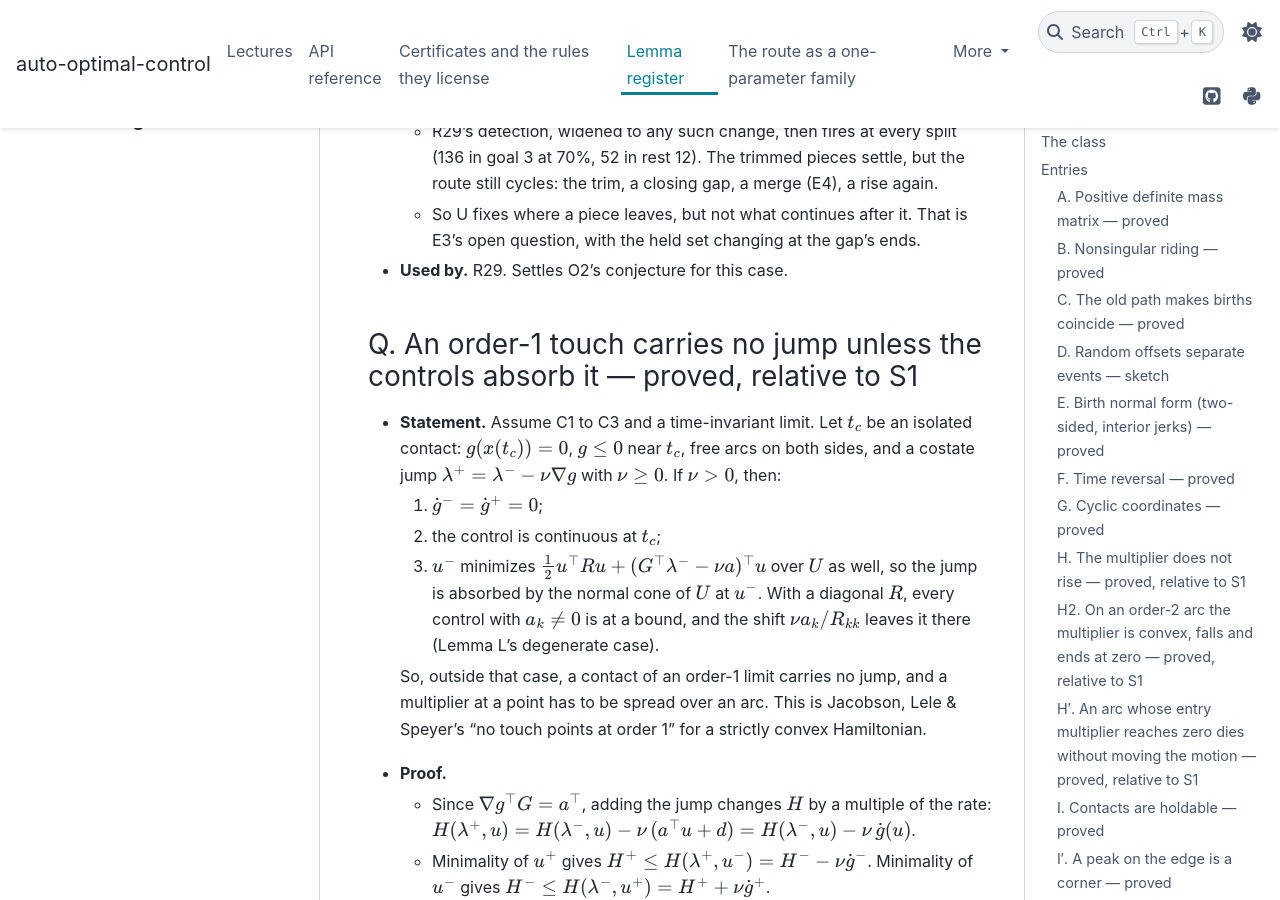
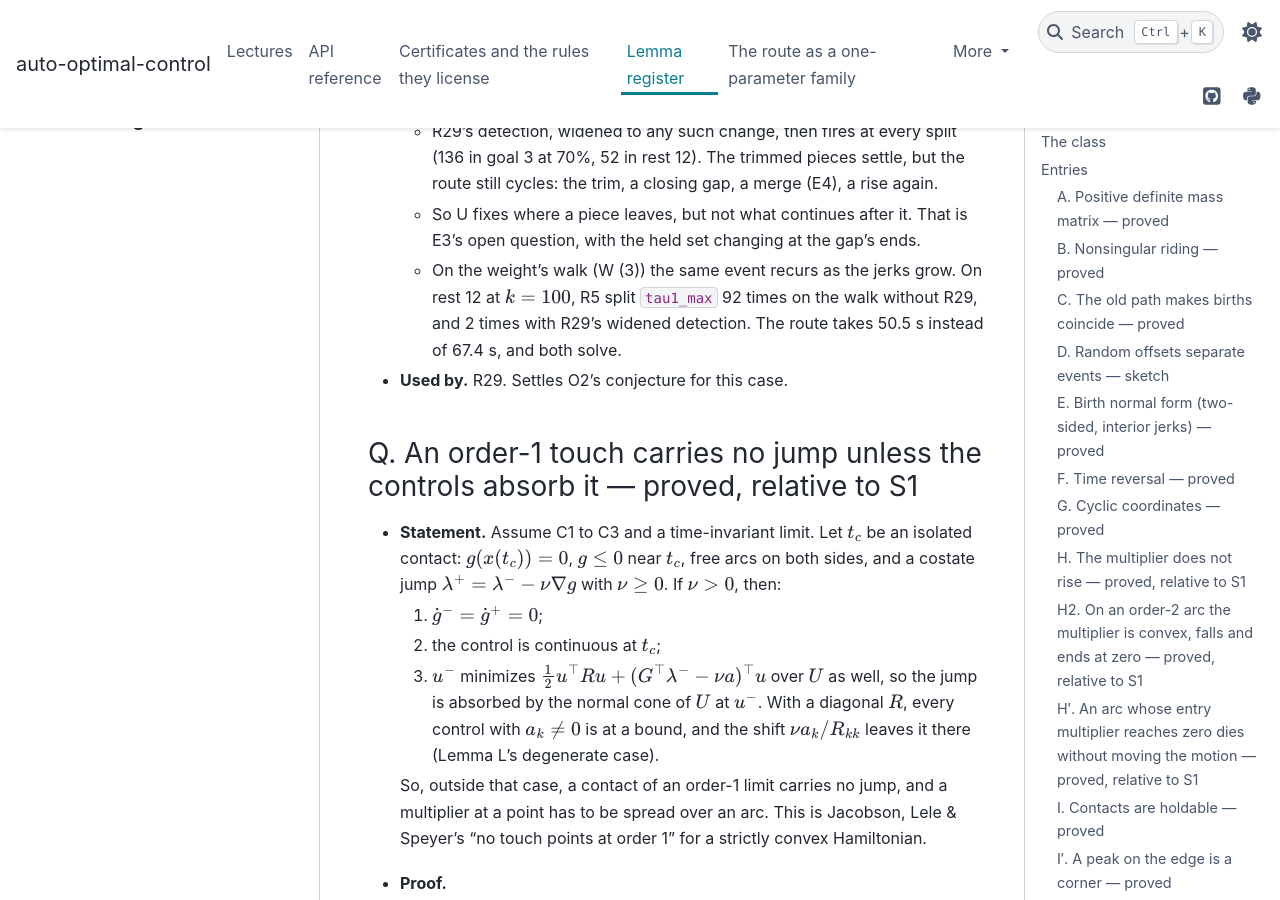
Before and after one commit to idm23/auto-optimal-control, a Sphinx documentation site: the page built from docs/notes/lemma_register.md, in a window 1280 px wide and 900 px high, scrolled down 22146 px. Built offline with Sphinx 7.4.7 and the PyData theme 0.15.4, drawn with Linux system fonts in a browser that asks for light colours.

Commit message:
Lemma U: on the weight's walk, R29's widened detection takes rest 12's splits from 92 to 2
Co-Authored-By: Claude Opus 5.5 <noreply@anthropic.com>
Claude-Session: https://claude.ai/code/session_01DzJDSTVJjP1uaCvVbe25Pf

```diff
--- a/docs/notes/lemma_register.md
+++ b/docs/notes/lemma_register.md
@@ -791,6 +791,9 @@ route stalls.
     the trim, a closing gap, a merge (E4), a rise again.
   - So U fixes where a piece leaves, but not what continues after it. That is E3's open
     question, with the held set changing at the gap's ends.
+  - On the weight's walk (W (3)) the same event recurs as the jerks grow. On rest 12 at
+    $k = 100$, R5 split `tau1_max` 92 times on the walk without R29, and 2 times with
+    R29's widened detection. The route takes 50.5 s instead of 67.4 s, and both solve.
 - **Used by.** R29. Settles O2's conjecture for this case.
 
 ### Q. An order-1 touch carries no jump unless the controls absorb it — proved, relative to S1
```
